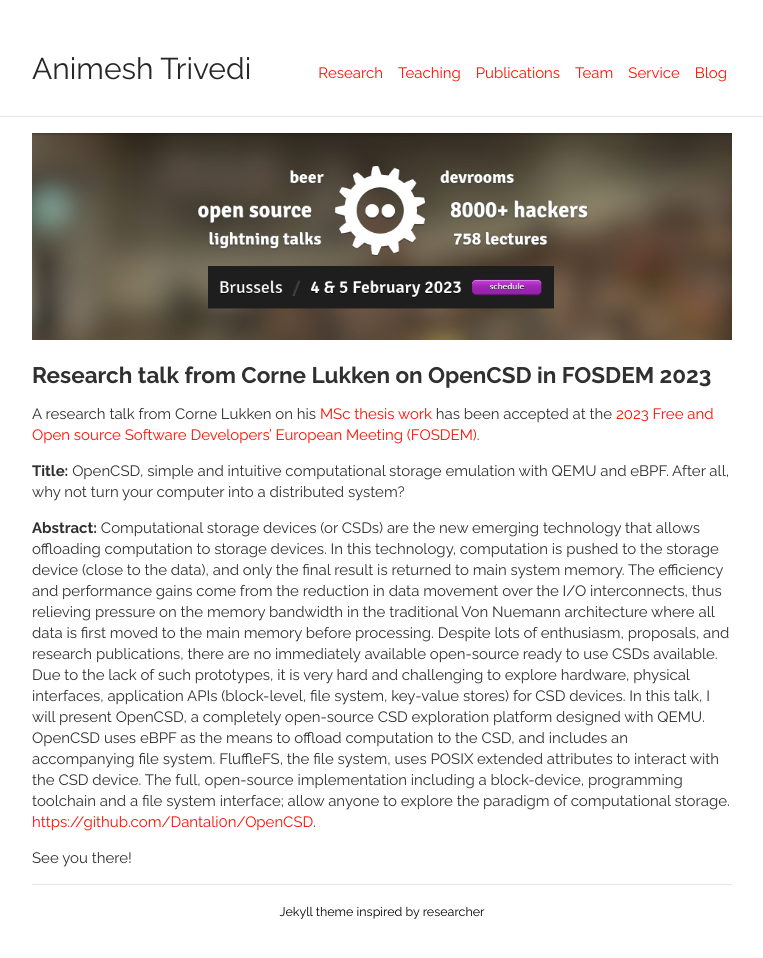
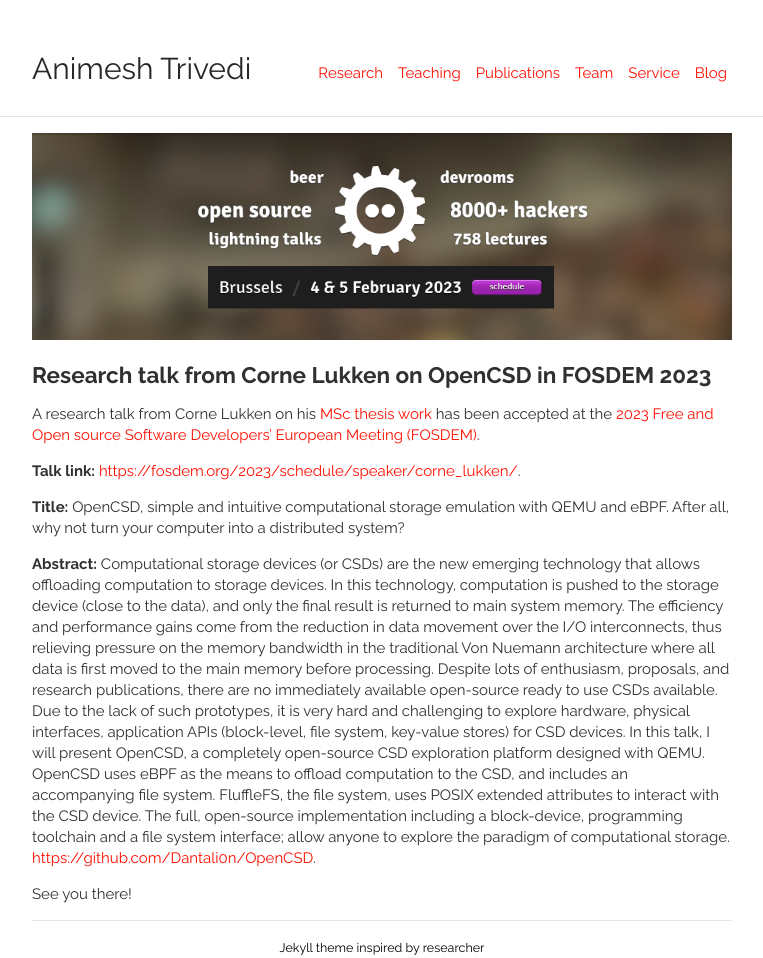
Before and after one commit to animeshtrivedi/animeshtrivedi.github.io, a Jekyll site: the page built from _posts/2023-01-23-fosdem23.md, in a window 1280 px wide. Shown: the whole page, without its empty margins (258-1021 px from the left). Built offline with Jekyll 4.4.1, drawn with Linux system fonts in a browser that asks for light colours; before the commit the page ends 922 px from its top, so only the background shows below that.

Commit message:
talk link

```diff
--- a/_posts/2023-01-23-fosdem23.md
+++ b/_posts/2023-01-23-fosdem23.md
@@ -12,7 +12,7 @@
 
 A research talk from Corne Lukken on his [MSc thesis work](https://drive.google.com/file/d/1hvZ1OmhFOMxcQIiHhyq7OGtz3hTlJ03m/view?usp=sharing) has been accepted at the [2023 Free and Open source Software Developers' European Meeting (FOSDEM)](https://fosdem.org/2023/).
 
-<!-- **Talk link:** [https://fosdem.org/2023/schedule/speaker/corne_lukken/](https://fosdem.org/2023/schedule/speaker/corne_lukken/). -->
+**Talk link:** [https://fosdem.org/2023/schedule/speaker/corne_lukken/](https://fosdem.org/2023/schedule/speaker/corne_lukken/).
 
 **Title:** OpenCSD, simple and intuitive computational storage emulation with QEMU and eBPF. After all, why not turn your computer into a distributed system?
 
```
